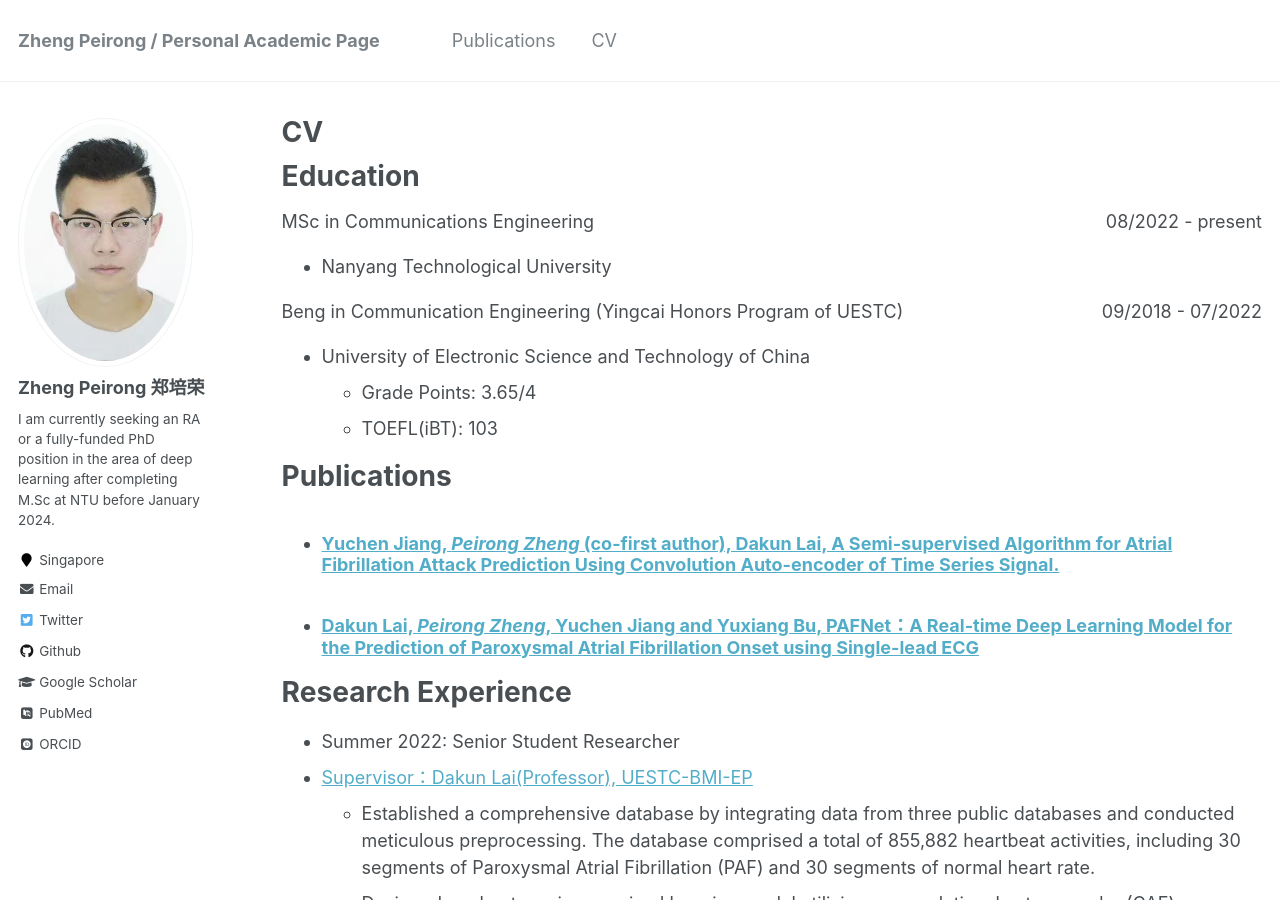
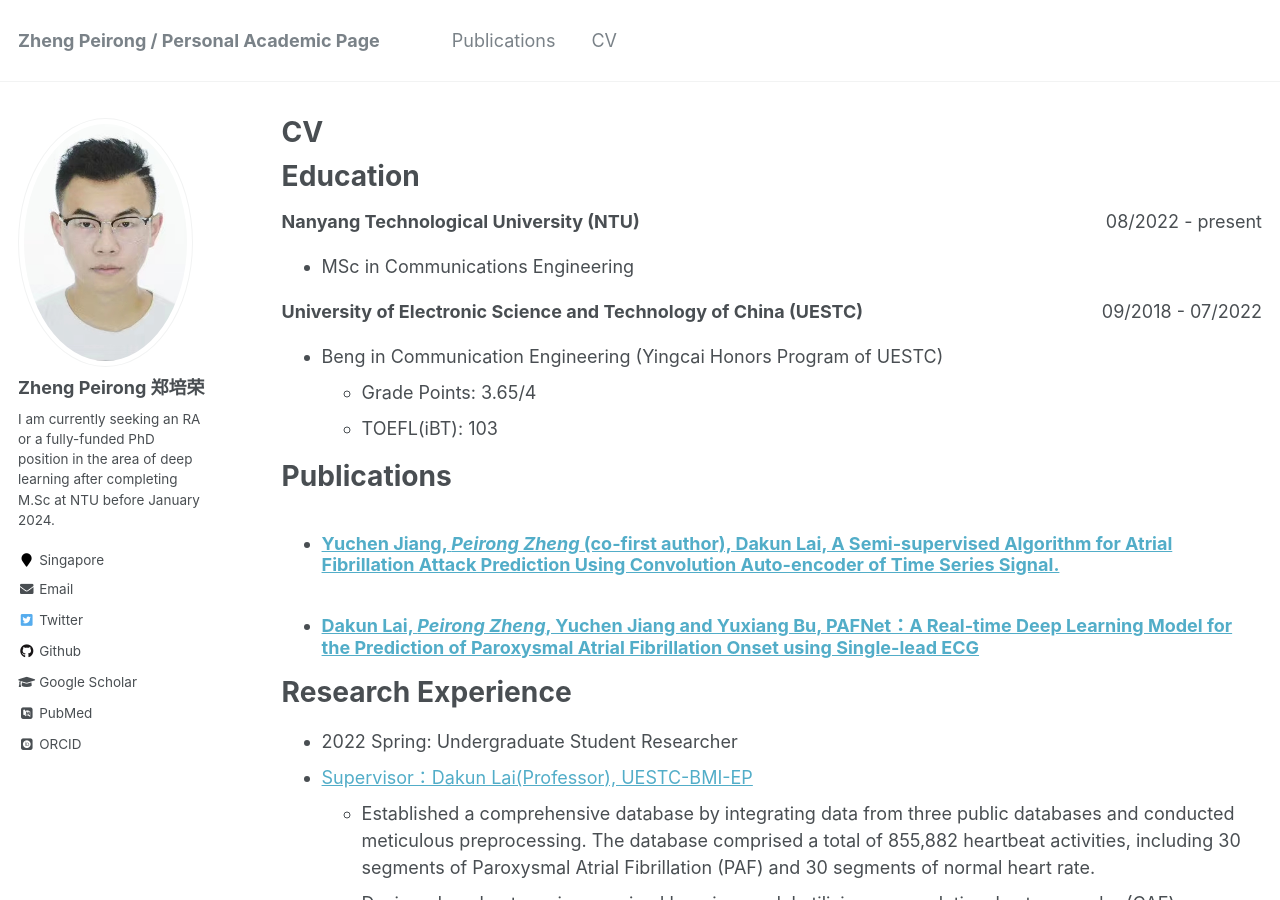
Before and after one commit to zhengpeirong/onlineAcademicCV, a Jekyll site: the page built from _pages/cv.md, in a window 1280 px wide and 900 px high. Built offline with Jekyll 4.4.1, drawn with Linux system fonts in a browser that asks for light colours; some web fonts are replaced.

Commit message:
modify the education

```diff
--- a/_pages/cv.md
+++ b/_pages/cv.md
@@ -12,18 +12,18 @@ Education
 =========
 
 <div style="display: flex; justify-content: space-between;">
-    <div>MSc in Communications Engineering	</div>
+    <div><b>Nanyang Technological University (NTU)</b>	</div>
     <div>08/2022 - present</div>
 </div>
 
-- Nanyang Technological University
+- MSc in Communications Engineering
 
 <div style="display: flex; justify-content: space-between;">
-    <div>Beng in Communication Engineering (Yingcai Honors Program of UESTC)</div>
+    <div><b>University of Electronic Science and Technology of China (UESTC)</b></div>
     <div>09/2018 - 07/2022</div>
 </div>
 
-* University of Electronic Science and Technology of China
+* Beng in Communication Engineering (Yingcai Honors Program of UESTC)
   * Grade Points: 3.65/4
   * TOEFL(iBT): 103
 
@@ -37,7 +37,7 @@ Publications
 Research Experience
 ===================
 
-* Summer 2022: Senior Student Researcher
+* 2022 Spring: Undergraduate Student Researcher
 * [Supervisor：Dakun Lai(Professor), UESTC-BMI-EP](https://faculty.uestc.edu.cn/dklai/zh_CN/index.htm)
   * Established a comprehensive database by integrating data from three public databases and conducted meticulous preprocessing. The database comprised a total of 855,882 heartbeat activities, including 30 segments of Paroxysmal Atrial Fibrillation (PAF) and 30 segments of normal heart rate.
   * Designed a robust semi-supervised learning model utilizing a convolutional auto-encoder (CAE) architecture. Implemented on TensorFlow, the model achieved an impressive accuracy of 90.16% using only 10% of the available training data for binary classification of ECG signals.
```
